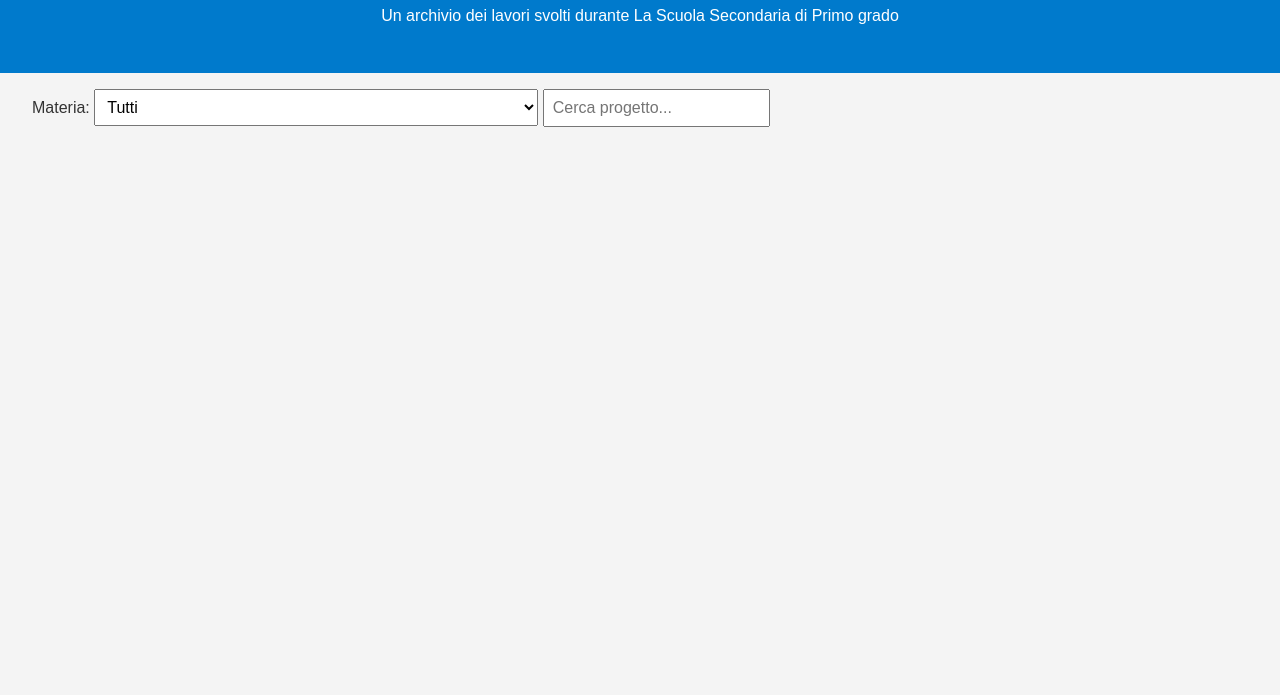
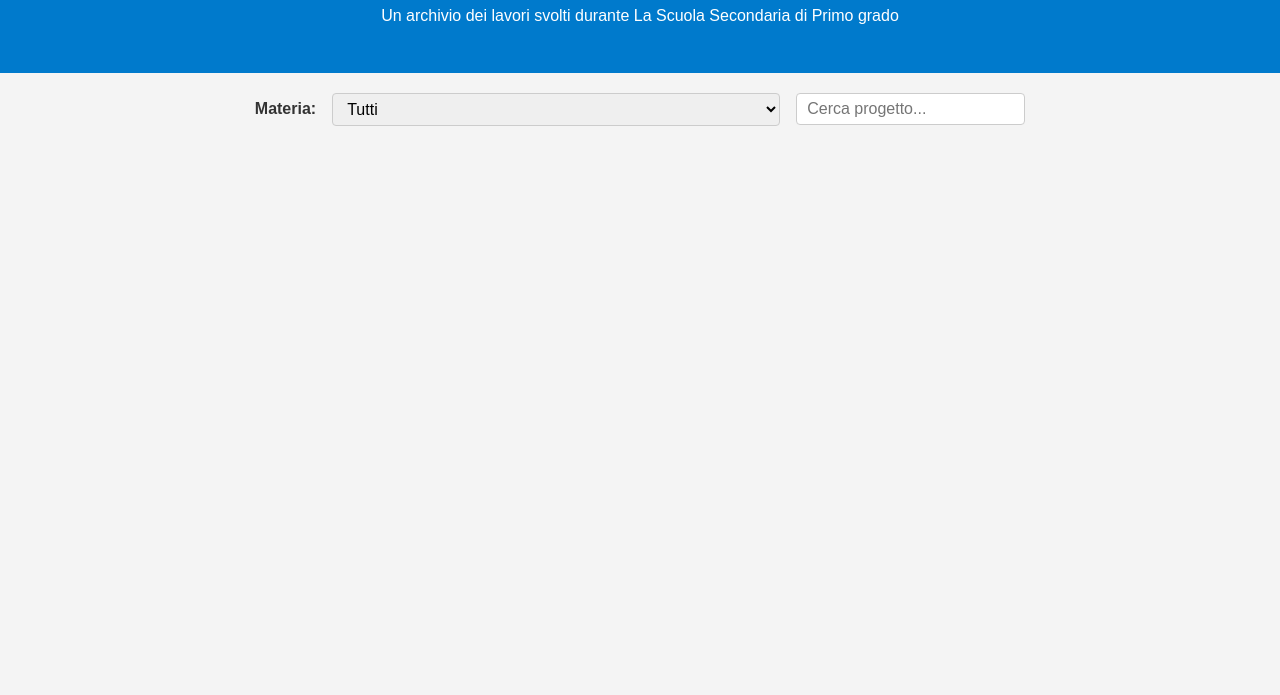
Before and after one commit to GaLessandr/progetti_scolastici, a plain HTML site: page index.html in a window 1280 px wide. Shown: the part 105-800 px from the top of the page. Drawn offline with Linux system fonts and the light colour scheme.

Commit message:
Update style.css

```diff
--- a/style.css
+++ b/style.css
@@ -35,15 +35,30 @@ header {
 }
 
 #filtri {
-  padding: 1rem 2rem;
   display: flex;
+  justify-content: center;
+  margin: 20px 0;
+}
+
+.filtri-container {
+  display: flex;
+  align-items: center;
+  gap: 1rem;
   flex-wrap: wrap;
-  gap: 1rem;
 }
-#filtri select, #filtri input {
-  padding: 0.5rem;
+
+.filtri-container label {
+  font-weight: bold;
+}
+
+
+.filtri-container select,.filtri-container input {
+  padding: 6px 10px;
   font-size: 1rem;
+  border-radius: 4px;
+  border: 1px solid #ccc;
 }
+
 
 
 .modal {
```
